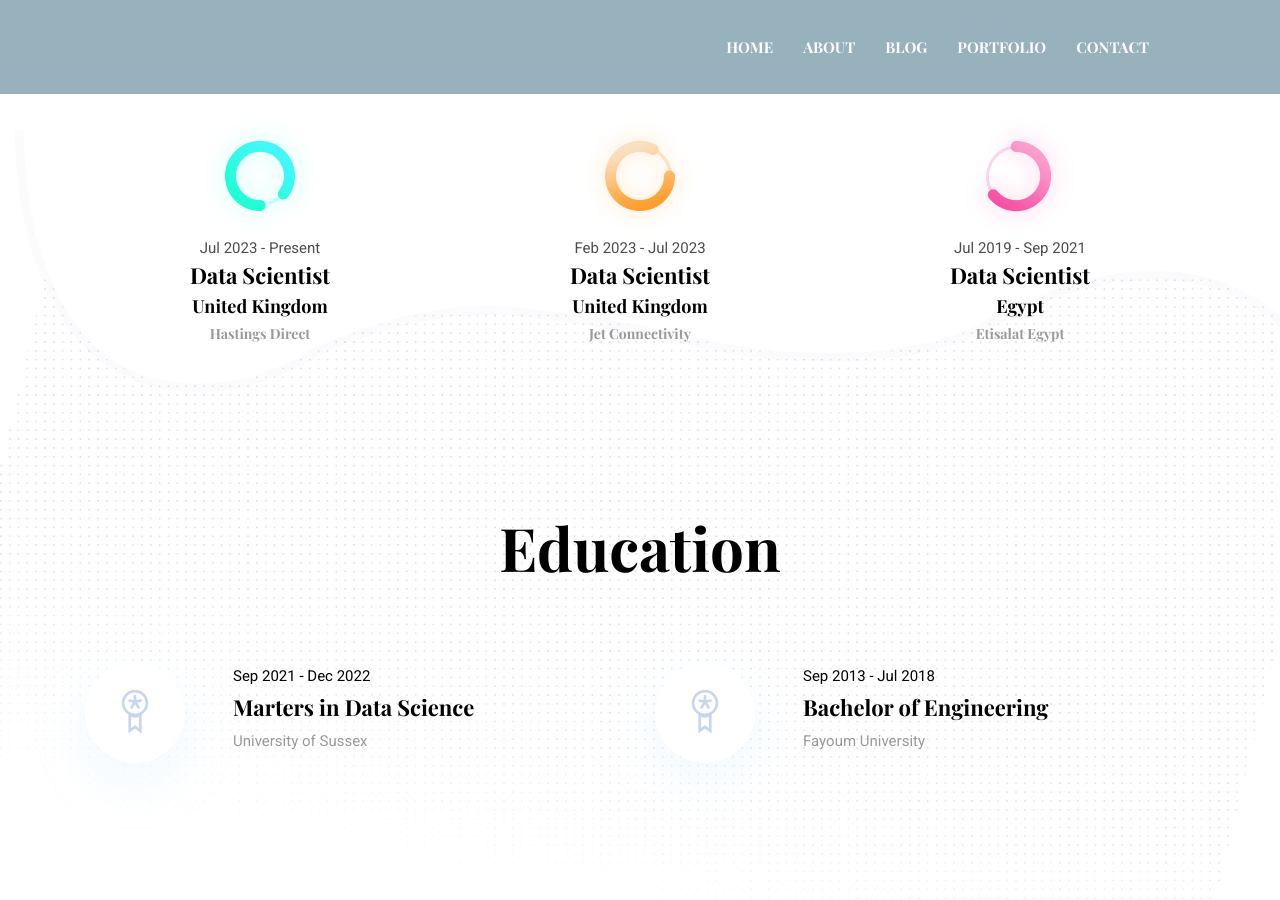
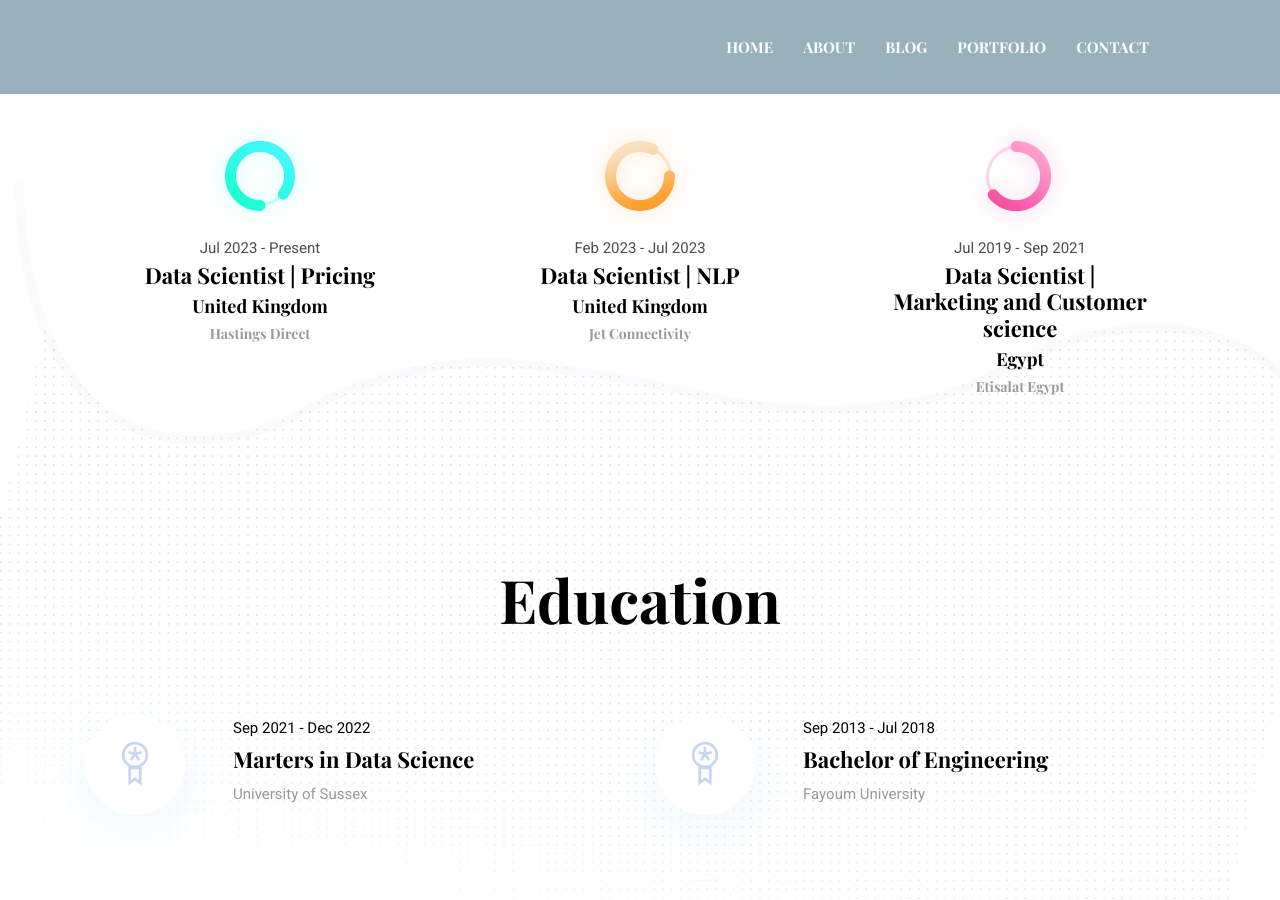
Before and after one commit to RandaAdel/RandaAdel.github.io, a Jekyll site: the page built from index.html, in a window 1280 px wide and 900 px high, scrolled down 2001 px. Built offline with Jekyll 4.4.1, drawn with Linux system fonts in a browser that asks for light colours.

Commit message:
added my jobs describtion

```diff
--- a/_data/settings.yml
+++ b/_data/settings.yml
@@ -102,21 +102,21 @@ skills:
 experience-title: Experience
 experience:
   - {
-      name: Data Scientist,
+      name: Data Scientist | Pricing,
       icon: "icon-3.png",
       date: "Jul 2023 - Present",
       organization: "Hastings Direct",
       location: "United Kingdom",
     }
   - {
-      name: Data Scientist,
+      name: Data Scientist | NLP,
       icon: "icon-2.png",
       date: "Feb 2023 - Jul 2023",
       organization: "Jet Connectivity",
       location: "United Kingdom",
     }
   - {
-      name: Data Scientist,
+      name: Data Scientist | Marketing and Customer science,
       icon: "icon-1.png",
       date: "Jul 2019 - Sep 2021",
       location: "Egypt",
```
